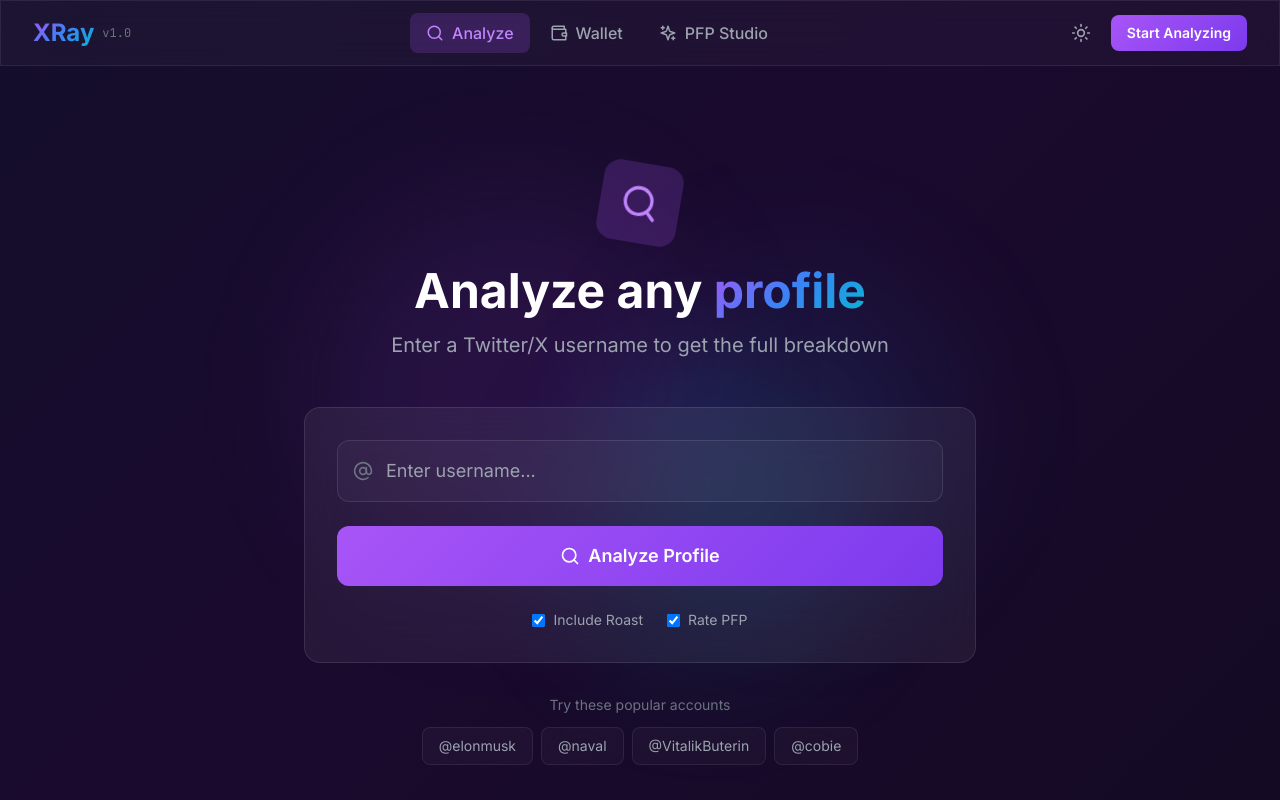
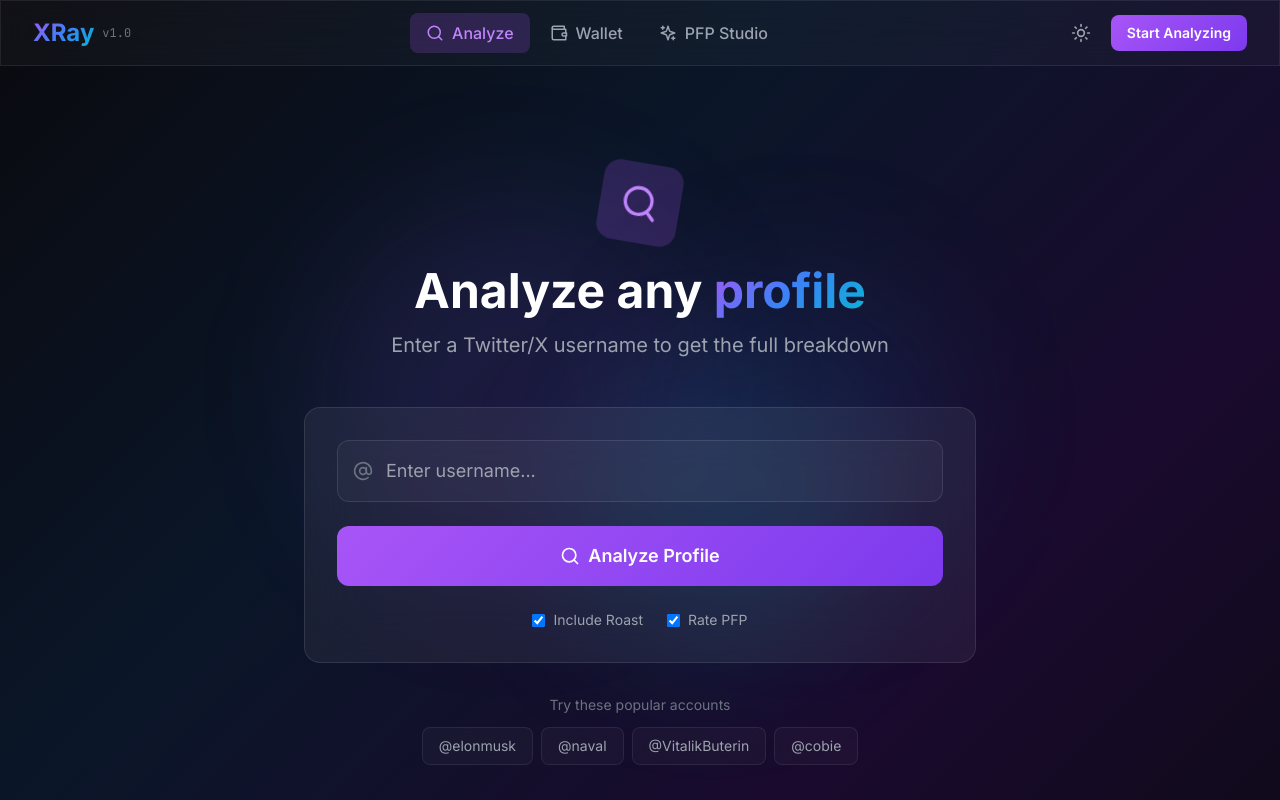
Before and after one commit to Vibeaman/xray, a React (Vite) app in the folder client/: page /analyze in a window 1280 px wide. Shown: the top 800 px of the page. Built offline with nearby package versions, Linux system fonts and the light colour scheme; no server answers.

Commit message:
fix: dark/light mode toggle working
- Apply dark class to document root
- Add light mode styles for glass, input, gradient-bg
- Smooth transition between modes

```diff
--- a/client/src/App.jsx
+++ b/client/src/App.jsx
@@ -1,5 +1,5 @@
 import { Routes, Route } from 'react-router-dom'
-import { useState } from 'react'
+import { useState, useEffect } from 'react'
 import Layout from './components/Layout'
 import Home from './pages/Home'
 import Analyze from './pages/Analyze'
@@ -10,6 +10,15 @@ import PfpStudio from './pages/PfpStudio'
 
 function App() {
   const [darkMode, setDarkMode] = useState(true)
+
+  // Apply dark class to html element for proper cascading
+  useEffect(() => {
+    if (darkMode) {
+      document.documentElement.classList.add('dark')
+    } else {
+      document.documentElement.classList.remove('dark')
+    }
+  }, [darkMode])
 
   return (
     <div className={darkMode ? 'dark' : ''}>
--- a/client/src/index.css
+++ b/client/src/index.css
@@ -14,10 +14,62 @@ html {
 
 body {
   font-family: 'Inter', system-ui, sans-serif;
+  min-height: 100vh;
+  overflow-x: hidden;
+  transition: background-color 0.3s ease, color 0.3s ease;
+}
+
+/* Dark mode (default) */
+.dark body,
+.dark {
   background: #0a0a0f;
   color: #ffffff;
-  min-height: 100vh;
-  overflow-x: hidden;
+}
+
+/* Light mode */
+body {
+  background: #f8fafc;
+  color: #1a1a2e;
+}
+
+.dark .glass {
+  background: rgba(255, 255, 255, 0.03);
+  border-color: rgba(255, 255, 255, 0.08);
+}
+
+.glass {
+  background: rgba(0, 0, 0, 0.03);
+  border-color: rgba(0, 0, 0, 0.08);
+}
+
+.dark .glass-strong {
+  background: rgba(255, 255, 255, 0.06);
+  border-color: rgba(255, 255, 255, 0.1);
+}
+
+.glass-strong {
+  background: rgba(0, 0, 0, 0.04);
+  border-color: rgba(0, 0, 0, 0.1);
+}
+
+.dark .input-dark {
+  background: rgba(255, 255, 255, 0.03);
+  border-color: rgba(255, 255, 255, 0.1);
+  color: #ffffff;
+}
+
+.input-dark {
+  background: rgba(0, 0, 0, 0.03);
+  border-color: rgba(0, 0, 0, 0.1);
+  color: #1a1a2e;
+}
+
+.dark .gradient-bg {
+  background: linear-gradient(-45deg, #0a0a0f, #1a0a2e, #0a1628, #0a0a0f);
+}
+
+.gradient-bg {
+  background: linear-gradient(-45deg, #f8fafc, #e8e0f0, #e0f0f8, #f8fafc);
 }
 
 /* Custom scrollbar */
```
